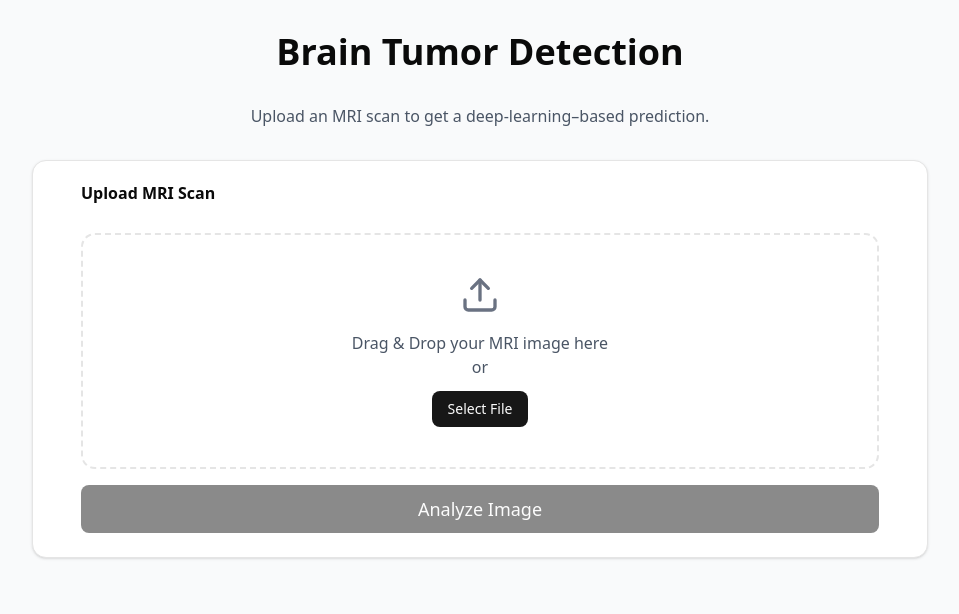
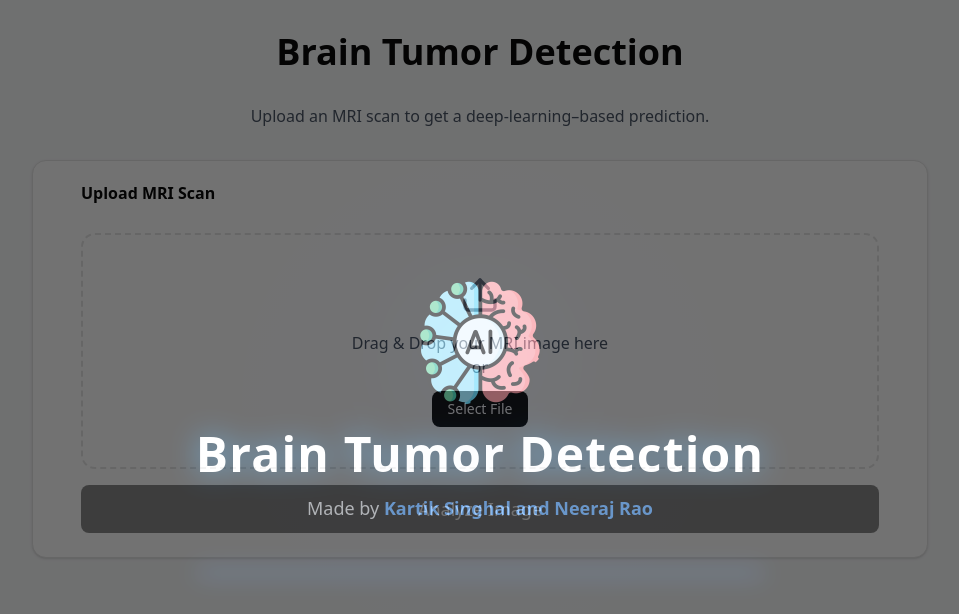
Before and after one commit to KARTIK2005/Ai-Brain-Tumor_Detection, a Next.js app in the folder frontend/: page / in a window 1280 px wide. Shown: the top 614 px of the page, without its empty margins (160-1119 px from the left). Built offline with nearby package versions, Linux system fonts and the light colour scheme.

Commit message:
feat(frontend): enhance splash screen with longer duration, neon scanning line, and glow pulse effect

```diff
--- a/frontend/components/ui/SplashScreen.tsx
+++ b/frontend/components/ui/SplashScreen.tsx
@@ -4,57 +4,87 @@ import { motion, AnimatePresence } from "framer-motion";
 import { useState, useEffect } from "react";
 
 export default function SplashScreen() {
-  const [isVisible, setIsVisible] = useState(true);
+  const [show, setShow] = useState(true);
 
   useEffect(() => {
-    const timer = setTimeout(() => setIsVisible(false), 2200);
+    const timer = setTimeout(() => setShow(false), 5000); // Longer cinematic duration
     return () => clearTimeout(timer);
   }, []);
 
   return (
     <AnimatePresence>
-      {isVisible && (
+      {show && (
         <motion.div
           initial={{ opacity: 1 }}
           exit={{ opacity: 0 }}
-          transition={{ duration: 0.8 }}
-          className="fixed inset-0 bg-black flex items-center justify-center z-[9999]"
+          transition={{ duration: 1.6, ease: "easeOut" }}
+          className="fixed inset-0 bg-black flex items-center justify-center z-[9999] overflow-hidden"
         >
+          {/* DIGITAL PARTICLES BACKGROUND */}
+          <div className="absolute inset-0 opacity-20 pointer-events-none">
+            <motion.div
+              className="w-full h-full bg-[radial-gradient(circle_at_center,rgba(0,150,255,0.2),transparent)]"
+              animate={{ opacity: [0.1, 0.3, 0.1] }}
+              transition={{ duration: 4, repeat: Infinity, ease: "easeInOut" }}
+            />
+          </div>
+
+          {/* LOGO + TEXT CONTAINER */}
           <motion.div
-            initial={{ scale: 0.8, opacity: 0 }}
-            animate={{ scale: 1, opacity: 1 }}
-            transition={{ duration: 0.8, ease: "easeOut" }}
-            className="text-center"
+            initial={{ scale: 0.7, opacity: 0, filter: "blur(20px)" }}
+            animate={{ scale: 1, opacity: 1, filter: "blur(0px)" }}
+            transition={{ duration: 1.4, ease: "easeOut" }}
+            className="text-center relative"
           >
-            {/* Logo */}
+            {/* NEON SCANNING LINE */}
+            <motion.div
+              className="absolute top-0 left-0 w-full h-full"
+              initial={{ y: "-120%" }}
+              animate={{ y: ["-120%", "120%"] }}
+              transition={{ duration: 2.5, delay: 0.6, ease: "linear" }}
+            >
+              <div className="w-full h-1 bg-blue-500 blur-md opacity-70"></div>
+            </motion.div>
+
+            {/* LOGO REVEAL */}
             <motion.img
               src="/logo.png"
               alt="Logo"
-              className="w-28 mx-auto mb-6"
-              initial={{ y: 20, opacity: 0 }}
-              animate={{ y: 0, opacity: 1 }}
-              transition={{ delay: 0.4, duration: 0.8 }}
+              className="w-32 mx-auto drop-shadow-[0_0_20px_rgba(0,150,255,0.7)]"
+              initial={{ opacity: 0, y: 20, filter: "blur(15px)" }}
+              animate={{ opacity: 1, y: 0, filter: "blur(0px)" }}
+              transition={{ delay: 0.8, duration: 1.2, ease: "easeOut" }}
             />
 
-            {/* Title */}
+            {/* TITLE */}
             <motion.h1
-              className="text-4xl font-bold text-white tracking-wide"
-              initial={{ y: 20, opacity: 0 }}
-              animate={{ y: 0, opacity: 1 }}
-              transition={{ delay: 0.6, duration: 0.8 }}
+              className="text-5xl font-extrabold text-white tracking-wide mt-6 drop-shadow-[0_0_15px_rgba(0,150,255,0.7)]"
+              initial={{ opacity: 0, y: 25 }}
+              animate={{ opacity: 1, y: 0 }}
+              transition={{ delay: 1.4, duration: 1.0, ease: "easeOut" }}
             >
               Brain Tumor Detection
             </motion.h1>
 
-            {/* Subtitle */}
+            {/* SUBTITLE */}
             <motion.p
-              className="text-gray-300 mt-3 text-lg"
-              initial={{ y: 20, opacity: 0 }}
-              animate={{ y: 0, opacity: 1 }}
-              transition={{ delay: 0.8, duration: 0.8 }}
+              className="text-gray-300 mt-4 text-lg"
+              initial={{ opacity: 0 }}
+              animate={{ opacity: 1 }}
+              transition={{ delay: 2.0, duration: 1.2, ease: "easeOut" }}
             >
               Made by <span className="text-blue-400 font-semibold">Kartik Singhal and Neeraj Rao</span>
             </motion.p>
+
+            {/* GLOW PULSE */}
+            <motion.div
+              className="absolute inset-0 rounded-full"
+              initial={{ opacity: 0 }}
+              animate={{ opacity: [0.2, 0.4, 0.2] }}
+              transition={{ duration: 3.5, repeat: Infinity }}
+            >
+              <div className="w-40 h-40 bg-blue-500 mx-auto rounded-full blur-3xl opacity-20"></div>
+            </motion.div>
           </motion.div>
         </motion.div>
       )}
```
